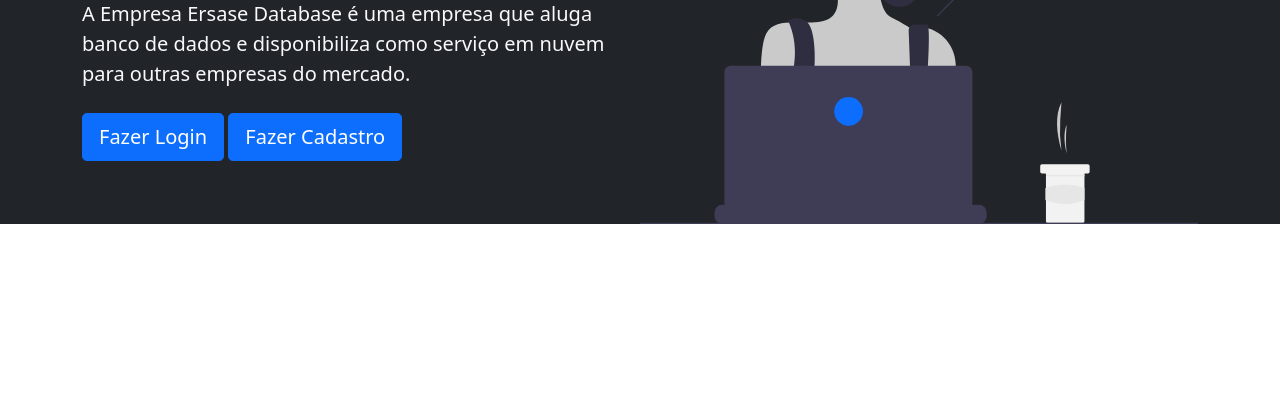
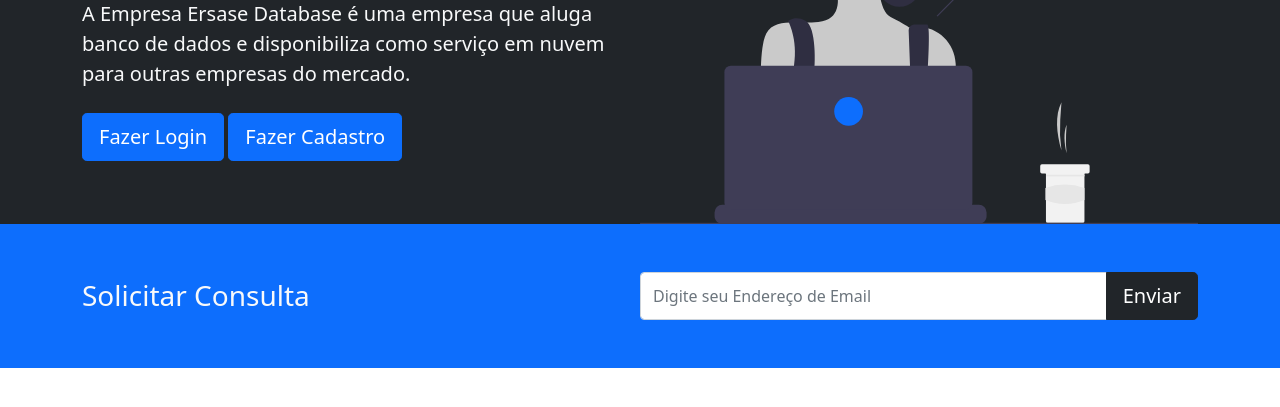
Before and after one commit to akicodeoficial/site-vendas-banco-de-dados, a plain HTML site: page index.html in a window 1280 px wide. Shown: the part 245-652 px from the top of the page. Drawn offline with nearby package versions, Linux system fonts and the light colour scheme.

Commit message:
Sessão para Realizar Consulta

```diff
--- a/index.html
+++ b/index.html
@@ -71,6 +71,17 @@
           </div>
         </div>
       </section>
+      <section class="bg-primary text-light p-5">
+        <div class="container">
+          <div class="d-md-flex justify-content-between align-items-center">
+            <h3 class="mb-3 mb-md-0">Solicitar Consulta</h3>
+            <div class="input-group news-input">
+              <input type="text" class="form-control" placeholder="Digite seu Endereço de Email" />
+              <button class="btn btn-dark btn-lg" type="button">Enviar</button>
+            </div>
+          </div>
+        </div>
+      </section>
     </main>
   </body>
 </html>
```
